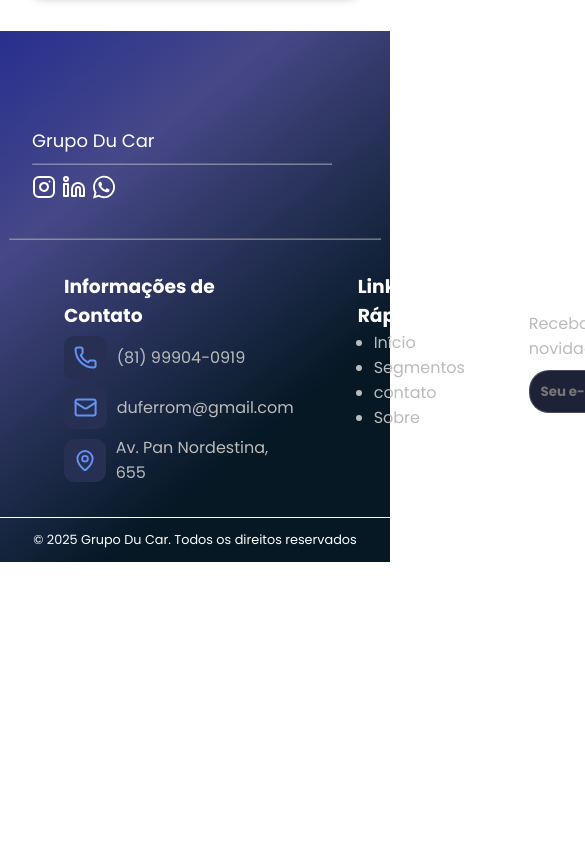
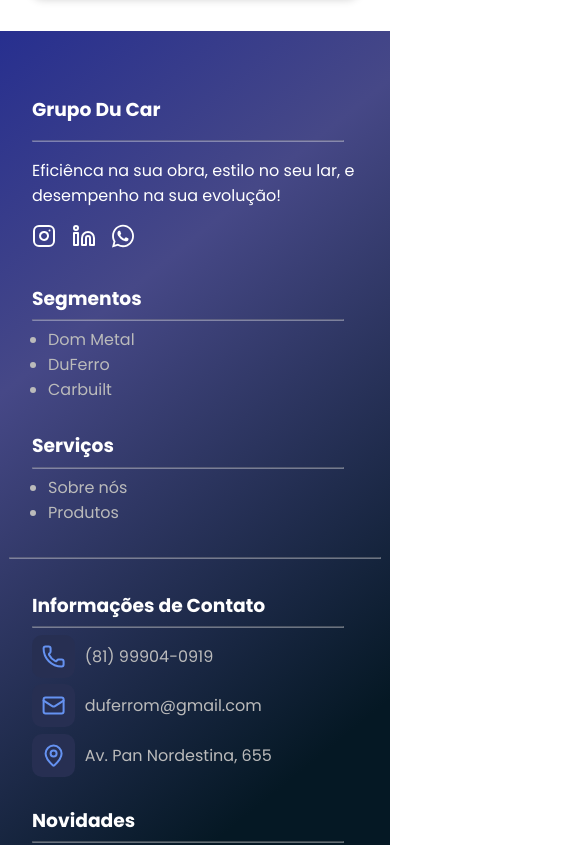
Before and after one commit to GrupoDu/grupodu-landingpage, a Next.js app: page / in a window 390 px wide. Shown: the part 9140-9985 px from the top of the page, 585 px wide, since content can reach past the window. Before the commit the page ends 9702 px from the top, so only its background shows below. Built offline with nearby package versions, Linux system fonts and the light colour scheme.

Commit message:
style(footer): footer mobile ok

```diff
--- a/src/components/footer/index.tsx
+++ b/src/components/footer/index.tsx
@@ -10,7 +10,7 @@
     <div className={styles.footerContainer}>
       <div className={styles.upper}>
         <div className={styles.marcaGrupo}>
-          <h2>Grupo Du Car</h2>
+          <h3>Grupo Du Car</h3>
           <hr />
           <p>
             Eficiênca na sua obra, estilo no seu lar, e desempenho na sua
@@ -30,6 +30,7 @@
         </div>
         <div className={styles.segmentos}>
           <h3>Segmentos</h3>
+          <hr />
           <ul>
             <li>
               <Link href={"#"} className={styles.links}>
@@ -50,6 +51,7 @@
         </div>
         <div className={styles.servicos}>
           <h3>Serviços</h3>
+          <hr />
           <ul>
             <li>
               <Link href={"#"} className={styles.links}>
@@ -68,6 +70,7 @@
       <div className={styles.middle}>
         <div className={styles.infosContatos}>
           <h3>Informações de Contato</h3>
+          <hr />
           <div className={styles.contato}>
             <Phone color="#6592f1ff" className={styles.icon} />
             <span>(81) 99904-0919</span>
@@ -83,6 +86,7 @@
         </div>
         <div className={styles.linksRapidos}>
           <h3>Links Rápidos</h3>
+          <hr />
           <ul>
             <li>
               <Link href={"/"} className={styles.links}>
@@ -108,6 +112,7 @@
         </div>
         <div className={styles.emailNovidade}>
           <h3>Novidades</h3>
+          <hr />
           <p>Receba atualizações sobre nossos projetos e novidades do grupo</p>
           <div className={styles.inputEmail}>
             <input type="email" name="email" placeholder="Seu e-mail" />
--- a/src/components/footer/styles.module.scss
+++ b/src/components/footer/styles.module.scss
@@ -23,7 +23,7 @@
     width: 100%;
 
     span,
-    h4,
+    h3,
     h2,
     p {
       color: white;
@@ -53,6 +53,7 @@
       display: flex;
       flex-direction: column;
       height: 100%;
+      gap: 0.4em;
 
       h3 {
         color: white;
@@ -158,7 +159,10 @@
 
     .linksRapidos {
       height: 100%;
+      display: flex;
+      flex-direction: column;
       flex: 1;
+      gap: 0.4em;
 
       ul {
         height: 100%;
@@ -191,7 +195,7 @@
       height: 100%;
       display: flex;
       flex-direction: column;
-      gap: 0.6em;
+      gap: 0.4em;
 
       p {
         color: var(--gray);
@@ -253,7 +257,11 @@
 @media screen and (min-width: 380px) and (max-width: 420px) {
   .footerContainer {
     .upper {
+      width: 100%;
       padding: 2em;
+      flex-direction: column;
+      gap: 1.8em;
+      padding-top: 0;
 
       span,
       p {
@@ -265,32 +273,57 @@
       }
 
       .marcaGrupo {
-        height: 100%;
-        gap: 0.6em;
+        width: 100%;
+        gap: 1em;
         flex: 1;
-        padding-right: 0.8em;
+
+        h2 {
+          font-size: 24px;
+        }
 
         p {
-          display: none;
+          font-size: 16px;
+        }
+
+        .socialsIcons {
+          gap: 1em;
         }
       }
 
-      .servicos {
+      .servicos,
+      .contatos,
+      .segmentos {
+        width: 100%;
+      }
+    }
+
+    .middle {
+      flex-direction: column;
+      padding: 2em;
+      gap: 1.8em;
+
+      .infosContatos {
+        width: 100%;
+      }
+
+      .linksRapidos {
+        width: 100%;
         display: none;
       }
 
-      .segmentos {
-        display: none;
-      }
+      .emailNovidade {
+        width: 100%;
 
-      .contatos {
-        span {
-          width: 80%;
+        .inputEmail {
+          input {
+            width: 100%;
+          }
         }
       }
     }
 
     .down {
+      padding: 2em 1em;
       span {
         font-size: 0.8em;
       }
```
